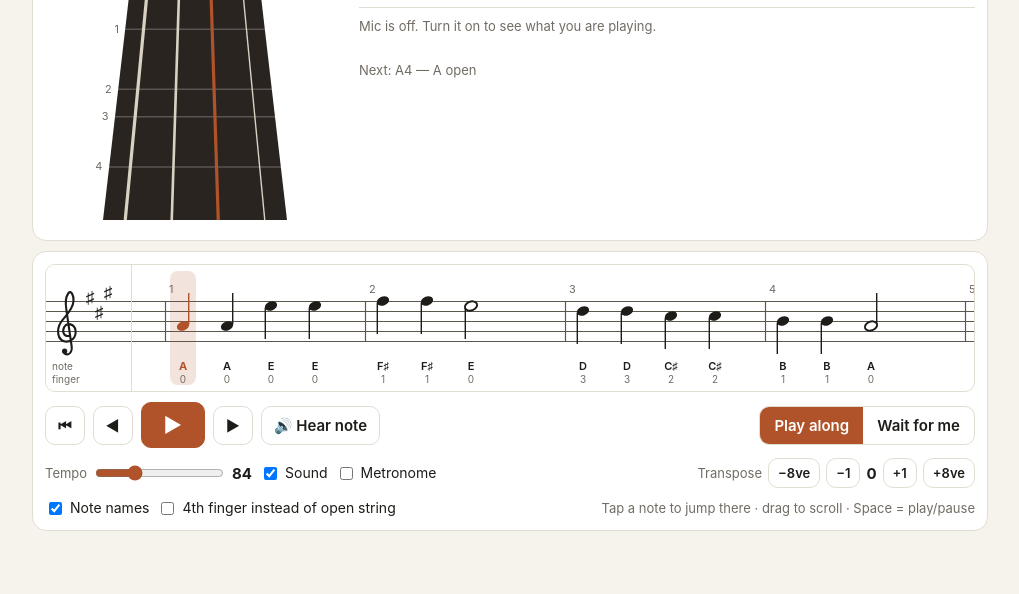
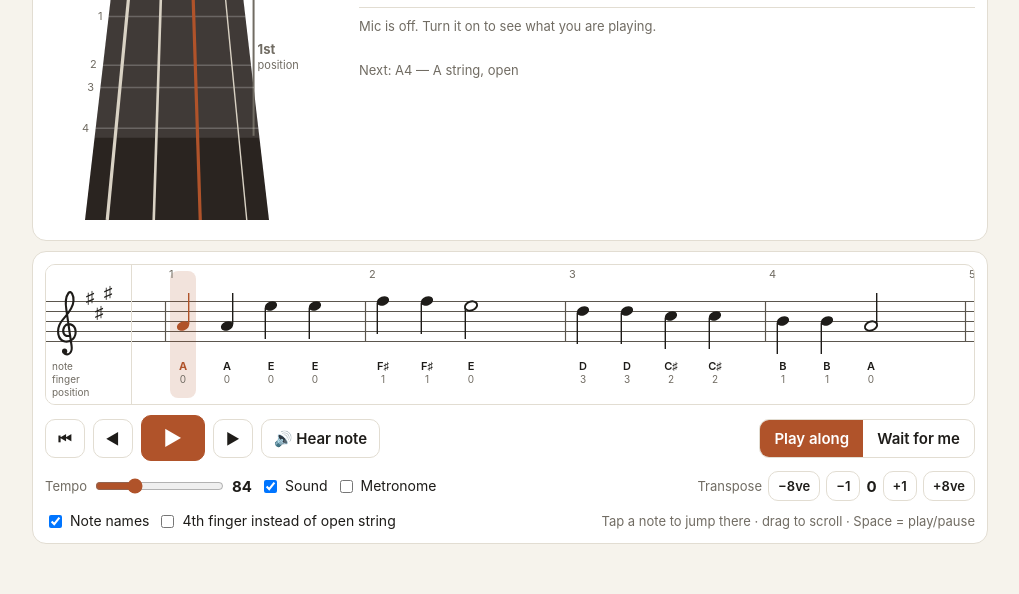
Before and after one commit to haritbd47/violin-practice, a plain HTML site: page index.html in a window 1280 px wide. Shown: the part 273-867 px from the top of the page, without its empty margins (130-1149 px from the left). Drawn offline with Linux system fonts and the light colour scheme.

Commit message:
Show hand position (1st/2nd/3rd) and finger for every note
Co-Authored-By: Claude Fable 5.2 <noreply@anthropic.com>
Claude-Session: https://claude.ai/code/session_01J1k39DScth9T9DLVY23YJA

```diff
--- a/index.html
+++ b/index.html
@@ -194,15 +194,41 @@ function guessFifths(notes){
   let best=0,bs=-1; for(const f of [0,1,-1,2,-2,3,-3,4,-4,5,-5,6]){const t=((f*7)%12+12)%12; let s=0; for(const p of STEP_PC)s+=h[(p+t)%12]; if(s>bs+1e-9){bs=s;best=f;}}
   return best;
 }
-function fingering(m){
-  if(m<55)return null;
-  let si=3; for(let i=0;i<3;i++){if(m<OPEN[i+1]){si=i;break;}}
-  let s=m-OPEN[si];
-  if(S.use4&&s===0&&si>0){si--;s=7;}
-  let fin,note='';
-  if(s===0)fin=0; else if(s<=2){fin=1;if(s===1)note='low';} else if(s<=4){fin=2;if(s===3)note='low';}
-  else if(s<=6){fin=3;if(s===6)note='high';} else if(s===7)fin=4; else fin=-1;
-  return {si,s,fin,note};
+const ODN=[25,29,33,37], POSC=[0,0,1.0,1.1], ROM=['','I','II','III'], ORD=['','1st','2nd','3rd'];
+function noteOptions(d){
+  const out=[],m=d.midi,dn=d.oct*7+d.step;
+  for(let si=0;si<4;si++){const s=m-OPEN[si]; if(s<0||s>12)continue;
+    if(s===0){for(let p=1;p<=3;p++)out.push({si,s,pos:p,fin:0,open:true,c:POSC[p]*0.5+(S.use4&&si>0?2.5:0)});continue;}
+    let dd=dn-ODN[si]; const ds=[0,1,1,2,2,3,3,4,5,5,6,6,7][s]; if(Math.abs(dd-ds)>1||dd<1)dd=ds;
+    for(let p=1;p<=3;p++){const f=dd-p+1; if(f<1||f>4)continue; out.push({si,s,pos:p,fin:f,open:false,c:POSC[p]+(f===4&&!S.use4?0.5:0)});}
+  }
+  return out;
+}
+// Choose string / hand position / finger for every note: stay in 1st position when possible,
+// move to 2nd or 3rd only when needed, and avoid jumping back and forth inside a phrase.
+function assignFingering(){
+  const layers=[];
+  for(const n of P.notes){
+    const m=n.d.midi; n.d.f=null; n.d.shift=false; n.d.hand=1;
+    if(m<55)continue;
+    const opts=noteOptions(n.d);
+    if(!opts.length){n.d.f={si:3,s:m-76,fin:-1,pos:0,high:true,note:''};continue;}
+    const layer=opts.map(o=>({o,n,cost:o.c,back:-1}));
+    if(layers.length){const pl=layers[layers.length-1];
+      for(const x of layer){let best=1e9,bi=-1;
+        for(let i=0;i<pl.length;i++){const a=pl[i];let t=0;
+          if(a.o.pos!==x.o.pos){const gap=n.start-(a.n.start+a.n.dur);{const dp=Math.abs(a.o.pos-x.o.pos);t+=(a.o.open||x.o.open||gap>=0.5)?0.8+0.2*dp:2.5+dp;}}
+          const dsx=Math.abs(a.o.si-x.o.si);t+=dsx===0?0:dsx===1?0.2:dsx;
+          const c=a.cost+t;if(c<best){best=c;bi=i;}}
+        x.cost+=best;x.back=bi;}}
+    layers.push(layer);
+  }
+  if(layers.length){let li=layers.length-1,bi=0;layers[li].forEach((x,i)=>{if(x.cost<layers[li][bi].cost)bi=i;});
+    for(;li>=0;li--){const x=layers[li][bi],o=x.o;let note='';
+      if(o.pos===1&&!o.open){if((o.fin===1&&o.s===1)||(o.fin===2&&o.s===3)||(o.fin===4&&o.s===6))note='low';else if(o.fin===3&&o.s===6)note='high';}
+      x.n.d.f={si:o.si,s:o.s,fin:o.fin,pos:o.pos,open:o.open,note};bi=x.back;}}
+  let hand=1;
+  for(const n of P.notes){const f=n.d.f; if(f&&!f.open&&!f.high){if(f.pos!==hand){n.d.shift=true;hand=f.pos;}} n.d.hand=hand;}
 }
 
 // ---------- parsers ----------
@@ -404,13 +430,19 @@ function setSong(song,keep){
 function setPart(i,auto){
   stop(); S.pi=i; P=S.song.parts[i]; P.notes=P.ev.filter(e=>!e.rest); S.idx=0; S.viewX=-20;
   if(auto){let mn=1e9,mx=-1e9;P.notes.forEach(n=>{if(n.midi<mn)mn=n.midi;if(n.midi>mx)mx=n.midi;});
-    let t=0; while(mn+t<55)t+=12; while(mx+t>100&&mn+t-12>=55)t-=12; S.transpose=t;}
+    let t=0,bs=1e9; for(const c of [0,12,-12,24,-24,36,-36]){if(mn+c<55)continue; const hi=P.notes.filter(n=>n.midi+c>83).length; if(hi<bs){bs=hi;t=c;}} if(bs===1e9){while(mn+t<55)t+=12;} S.transpose=t;}
   refresh();
   let m='';
-  const low=P.notes.filter(n=>n.d.midi<55).length;
-  if(auto&&S.transpose)m='Moved '+(S.transpose>0?'up ':'down ')+Math.abs(S.transpose/12)+' octave'+(Math.abs(S.transpose)>12?'s':'')+' to fit the violin\'s range. ';
-  if(low)m+=low+' notes are below the violin\'s lowest note (G3) — transpose up. ';
-  $('msg').textContent=m||(P.notes.length+' notes · '+P.measures.length+' measures');
+  if(auto&&S.transpose)m='Moved '+(S.transpose>0?'up ':'down ')+Math.abs(S.transpose/12)+' octave'+(Math.abs(S.transpose)>12?'s':'')+' to fit the violin. ';
+  $('msg').textContent=m+rangeMsg()||(P.notes.length+' notes · '+P.measures.length+' measures');
+}
+function rangeMsg(){
+  const low=P.notes.filter(n=>n.d.midi<55).length, high=P.notes.filter(n=>n.d.f&&n.d.f.high).length, up=P.notes.filter(n=>n.d.f&&n.d.f.pos>1&&!n.d.f.open).length;
+  let m=''; const pl=(n,a,b)=>n+(n===1?' note '+a:' notes '+b);
+  if(low)m+=pl(low,'is','are')+' below the violin\'s lowest note (G3) — transpose up. ';
+  if(high)m+=pl(high,'is','are')+' above 3rd position — try −8ve. ';
+  if(!low&&!high)m+=up?(pl(up,'uses','use')+' 2nd or 3rd position; the rest are in 1st position.'):'';
+  return m;
 }
 function refresh(){
   if(!P)return;
@@ -427,15 +459,16 @@ function refresh(){
     if(e.mi!==curM){curM=e.mi;state={};}
     const k=step+'_'+oct, cur=(k in state)?state[k]:keyAlter(step,f);
     const acc=alter!==cur?alter:null; state[k]=alter;
-    e.d={midi,step,alter,oct,pos:(oct-4)*7+step-2,acc,f:fingering(midi)};
+    e.d={midi,step,alter,oct,pos:(oct-4)*7+step-2,acc,f:null};
   }
+  assignFingering();
   // layout
   const gaps=[];for(let i=1;i<P.notes.length;i++){const g=P.notes[i].start-P.notes[i-1].start;if(g>0.05)gaps.push(g);}
   gaps.sort((a,b)=>a-b); const gmin=gaps.length?gaps[Math.floor(gaps.length*0.05)]:1;
   L.pxb=Math.max(44,Math.min(120,24/Math.max(gmin,0.2)));
-  let mn=0,mx=8,smax=8; for(const n of P.notes){if(n.d.pos<mn)mn=n.d.pos;if(n.d.pos>mx)mx=n.d.pos;if(n.d.f&&n.d.f.s>smax)smax=n.d.f.s;}
-  L.top=36+Math.max(0,mx-8)*5; L.bottom=L.top+40+Math.max(0,-mn)*5+16; L.h=L.bottom+(S.names?34:8);
-  L.lp=50+Math.abs(f)*9+8; L.smax=Math.min(19,smax+1);
+  let mn=0,mx=8; for(const n of P.notes){if(n.d.pos<mn)mn=n.d.pos;if(n.d.pos>mx)mx=n.d.pos;}
+  L.top=36+Math.max(0,mx-8)*5; L.bottom=L.top+40+Math.max(0,-mn)*5+16; L.h=L.bottom+(S.names?47:8);
+  L.lp=50+Math.abs(f)*9+8; L.smax=12;
   $('bpm').value=S.bpm; $('bpmV').textContent=S.bpm; $('trV').textContent=(S.transpose>0?'+':'')+S.transpose;
 }
 const GAP=24;
@@ -619,7 +652,7 @@ function drawStaff(now){
   const M=P.measures;
   for(let i=0;i<M.length;i++){const x=sx(i*GAP+M[i].start*L.pxb); if(x<L.lp-40||x>w+10)continue;
     g.strokeStyle=TH.staff;g.lineWidth=1.2;g.beginPath();g.moveTo(x+0.5,yPos(8));g.lineTo(x+0.5,yPos(0));g.stroke();
-    g.fillStyle=TH.muted;g.fillText(M[i].num,x+4,yPos(8)-8-Math.max(0,(L.top-36)*0+0));}
+    g.fillStyle=TH.muted;g.fillText(M[i].num,x+4,13);}
   {const lm=M[M.length-1],x=sx(M.length*GAP+(lm.start+lm.len)*L.pxb);g.strokeStyle=TH.staff;g.lineWidth=3;g.beginPath();g.moveTo(x,yPos(8));g.lineTo(x,yPos(0));g.stroke();}
   // events
   for(const e of P.ev){const x=sx(xEv(e)); if(x<L.lp-30||x>w+30)continue;
@@ -627,7 +660,9 @@ function drawStaff(now){
     const isCur=e===cur; drawNote(g,e,x,isCur?TH.accent:TH.ink);
     if(S.names){g.textAlign='center';g.textBaseline='alphabetic';g.fillStyle=isCur?TH.accent:TH.ink;g.font=(isCur?'700 ':'600 ')+'11px -apple-system,"Segoe UI",sans-serif';
       g.fillText(spellName(e.d,false),x,L.bottom+13);
-      g.fillStyle=TH.muted;g.font='10px -apple-system,"Segoe UI",sans-serif';const f=e.d.f;g.fillText(f?(f.fin<0?'↑':String(f.fin)):'×',x,L.bottom+26);}
+      g.fillStyle=TH.muted;g.font='10px -apple-system,"Segoe UI",sans-serif';const f=e.d.f;g.fillText(f?(f.fin<0?'↑':String(f.fin)):'×',x,L.bottom+26);
+      if(e.d.shift){g.fillStyle=f.pos>1?TH.accent:TH.ink;g.font='700 11px Georgia,"Times New Roman",serif';g.fillText(ROM[f.pos],x,L.bottom+40);}
+      else if(f&&f.pos>1&&!f.open){g.fillStyle=TH.accent;g.fillRect(x-6,L.bottom+35.5,12,1.5);}}
   }
   // playhead in play mode
   if(S.playing&&S.mode==='play'){const x=sx(px);g.strokeStyle=TH.accent;g.lineWidth=2;g.beginPath();g.moveTo(x,8);g.lineTo(x,L.bottom);g.stroke();}
@@ -639,25 +674,32 @@ function drawStaff(now){
   const f=S.dFifths,shp=[8,5,9,6,3,7,4],flp=[4,7,3,6,2,5,1];
   g.fillStyle=TH.ink;g.font='17px "Segoe UI Symbol","Apple Symbols","Noto Sans Symbols2",sans-serif';g.textAlign='center';g.textBaseline='middle';
   for(let i=0;i<Math.abs(f);i++){g.fillText(f>0?'♯':'♭',44+i*9,yPos(f>0?shp[i]:flp[i])+(f>0?0:-3));}
-  if(S.names){g.fillStyle=TH.muted;g.font='10px -apple-system,"Segoe UI",sans-serif';g.textAlign='left';g.textBaseline='alphabetic';g.fillText('note',6,L.bottom+13);g.fillText('finger',6,L.bottom+26);}
+  if(S.names){g.fillStyle=TH.muted;g.font='10px -apple-system,"Segoe UI",sans-serif';g.textAlign='left';g.textBaseline='alphabetic';g.fillText('note',6,L.bottom+13);g.fillText('finger',6,L.bottom+26);g.fillText('position',6,L.bottom+39);}
   g.strokeStyle=TH.line;g.lineWidth=1;g.beginPath();g.moveTo(L.lp+0.5,0);g.lineTo(L.lp+0.5,L.h);g.stroke();
 }
 
 function drawBoard(now){
   const cv=$('board'); const avail=Math.min(300,Math.max(150,document.querySelector('main').clientWidth*0.46)); const k=avail/300;
   const g=fit(cv,300*k,330*k); g.scale(k,k);
-  const cx=150,NY=64,LEN=250,SM=L.smax||9;
+  const cx=132,NY=64,LEN=250,SM=L.smax||12;
   const yS=s=>NY+LEN*(1-Math.pow(2,-s/12))/(1-Math.pow(2,-SM/12));
   const xS=(i,y)=>{const u=(y-NY)/LEN;return cx+(i-1.5)*(30+u*16);};
   // scroll / pegbox
   g.fillStyle=TH.board;g.beginPath();if(g.roundRect)g.roundRect(cx-42,24,84,30,14);else g.rect(cx-42,24,84,30);g.fill();
   // fingerboard
   g.beginPath();g.moveTo(cx-62,NY);g.lineTo(cx+62,NY);g.lineTo(cx+92,NY+LEN+8);g.lineTo(cx-92,NY+LEN+8);g.closePath();g.fill();
+  const cur0=P&&P.notes[S.idx], hp=(cur0&&cur0.d.hand)||1, hwAt=y=>62+((y-NY)/LEN)*30;
+  // hand-position zone (where the four fingers sit)
+  {const R=[[0,0],[0.6,7.5],[2.6,9.5],[4.6,11.3]][hp],y1=yS(R[0]),y2=yS(R[1]);
+    g.fillStyle=hp>1?TH.accent:'#ffffff';g.globalAlpha=hp>1?0.30:0.10;g.beginPath();g.moveTo(cx-hwAt(y1),y1);g.lineTo(cx+hwAt(y1),y1);g.lineTo(cx+hwAt(y2),y2);g.lineTo(cx-hwAt(y2),y2);g.closePath();g.fill();g.globalAlpha=1;
+    const ym=(y1+y2)/2,xr=cx+hwAt(ym)+7;g.textAlign='left';g.textBaseline='middle';g.fillStyle=hp>1?TH.accent:TH.muted;
+    g.font='700 13px -apple-system,"Segoe UI",sans-serif';g.fillText(ORD[hp],xr,ym-8);g.font='11px -apple-system,"Segoe UI",sans-serif';g.fillText('position',xr,ym+7);
+    g.strokeStyle=hp>1?TH.accent:TH.muted;g.lineWidth=2;g.beginPath();g.moveTo(xr-4,y1+2);g.lineTo(xr-4,y2-2);g.stroke();}
   // tapes (first-position guide)
   g.font='11px -apple-system,"Segoe UI",sans-serif';g.textBaseline='middle';
-  [[2,'1'],[4,'2'],[5,'3'],[7,'4']].forEach(([s,lab])=>{if(s>SM)return;const y=yS(s),u=(y-NY)/LEN,hw=62+u*30;
+  [[2,'1'],[4,'2'],[5,'3'],[7,'4']].forEach(([s,lab])=>{if(s>SM)return;const y=yS(s),hw=hwAt(y);
     g.strokeStyle='rgba(255,255,255,.22)';g.lineWidth=1.5;g.beginPath();g.moveTo(cx-hw,y);g.lineTo(cx+hw,y);g.stroke();
-    g.fillStyle=TH.muted;g.textAlign='right';g.fillText(lab,cx-hw-6,y);});
+    if(hp===1){g.fillStyle=TH.muted;g.textAlign='right';g.fillText(lab,cx-hw-6,y);}});
   // nut
   g.fillStyle='#e9e2d2';g.fillRect(cx-63,NY-4,126,5);
   const cur=P&&P.notes[S.idx], nxt=P&&P.notes[S.idx+1], cf=cur&&cur.d.f;
@@ -691,10 +733,15 @@ function drawInfo(){
   setText('now',cur?spellName(cur.d,true):'–');
   let wh='';
   if(cur){const f=cur.d.f; if(!f)wh='Below the violin range — transpose up';
-    else if(f.fin<0)wh=SNAME[f.si]+' string · shift up (higher position)';
-    else wh=SNAME[f.si]+' string · '+(f.note?f.note+' ':'')+FN[f.fin];}
-  setText('where',wh);
-  setText('next',nxt?('Next: '+spellName(nxt.d,true)+(nxt.d.f?' — '+SNAME[nxt.d.f.si]+(nxt.d.f.fin<0?' ↑':nxt.d.f.fin===0?' open':' '+nxt.d.f.fin):'')):'');
+    else if(f.high)wh='Too high for 3rd position — transpose down (−8ve)';
+    else if(f.open)wh=SNAME[f.si]+' string · open string';
+    else wh=SNAME[f.si]+' string · <span style="color:'+(f.pos>1?'var(--accent)':'inherit')+'">'+ORD[f.pos]+' position</span> · '+(f.note?f.note+' ':'')+FN[f.fin]+(cur.d.shift?' <span class="muted">(shift '+(f.pos>((S.idx>0&&P.notes[S.idx-1].d.hand)||1)?'up':'back down')+')</span>':'');}
+  setText('where',wh,true);
+  let nx='';
+  if(nxt){const f=nxt.d.f;nx='Next: '+spellName(nxt.d,true);
+    if(f&&!f.high)nx+=' — '+SNAME[f.si]+' string, '+(f.open?'open':'finger '+f.fin)+(nxt.d.shift?' · <b style="color:var(--accent)">shift to '+ORD[f.pos]+' position</b>':'');
+    else if(f&&f.high)nx+=' — too high';}
+  setText('next',nx,true);
   let st='';
   if(S.playing){ if(S.mode==='play')st=S.countIn?('Count-in: '+S.countIn):'Playing — note '+(S.idx+1)+' / '+P.notes.length;
     else st='Listening — play the note ('+(S.idx+1)+' / '+P.notes.length+')'; }
@@ -747,7 +794,7 @@ $('bpm').oninput=e=>{const nb=+e.target.value; if(S.playing&&S.mode==='play'&&AC
 $('cSound').onchange=e=>{S.sound=e.target.checked;save();}; $('cMetro').onchange=e=>{S.metro=e.target.checked;save();};
 $('cNames').onchange=e=>{S.names=e.target.checked;refresh();save();}; $('cUse4').onchange=e=>{S.use4=e.target.checked;refresh();save();};
 document.querySelectorAll('[data-t]').forEach(b=>b.onclick=()=>{if(!P)return;const was=S.playing;stop();S.transpose=Math.max(-36,Math.min(36,S.transpose+(+b.dataset.t)));refresh();
-  const low=P.notes.filter(n=>n.d.midi<55).length;$('msg').textContent=low?low+' notes are below the violin\'s lowest note (G3) — transpose up.':'';});
+  $('msg').textContent=rangeMsg()||'All notes are in 1st position.';});
 document.querySelectorAll('[data-s]').forEach(b=>b.onclick=()=>{const c=ac();MIC.mute=performance.now()+2300;MIC.hist=[];tone(+b.dataset.s,c.currentTime+0.02,2.2,0.18,c.destination);});
 $('partSel').onchange=e=>setPart(+e.target.value,true);
 $('demoSel').onchange=e=>{if(e.target.value){setSong(demoSong(e.target.value));e.target.value='';}};
```
